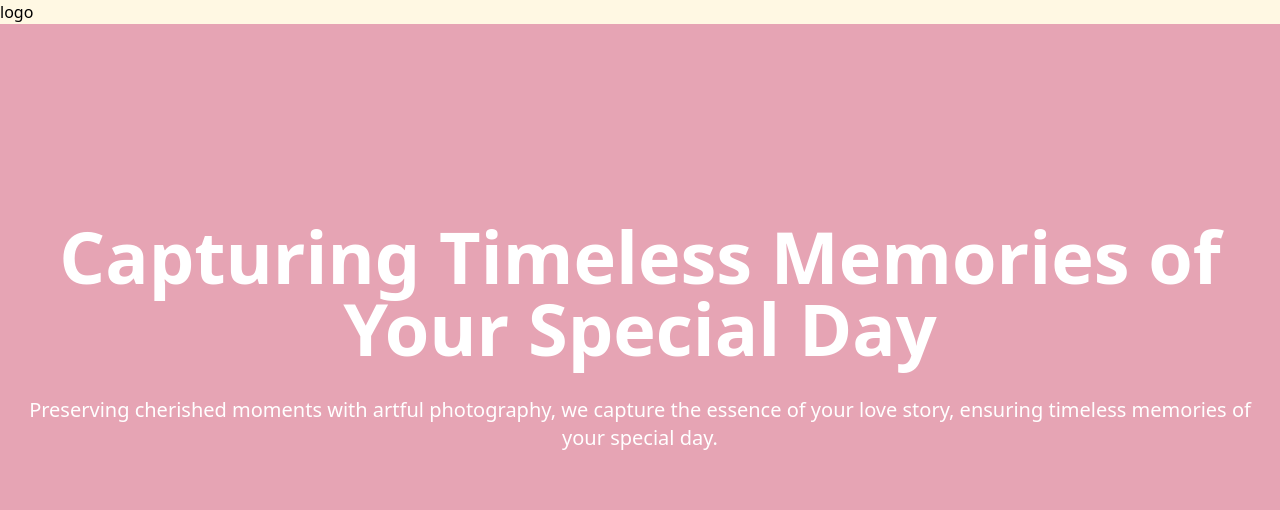
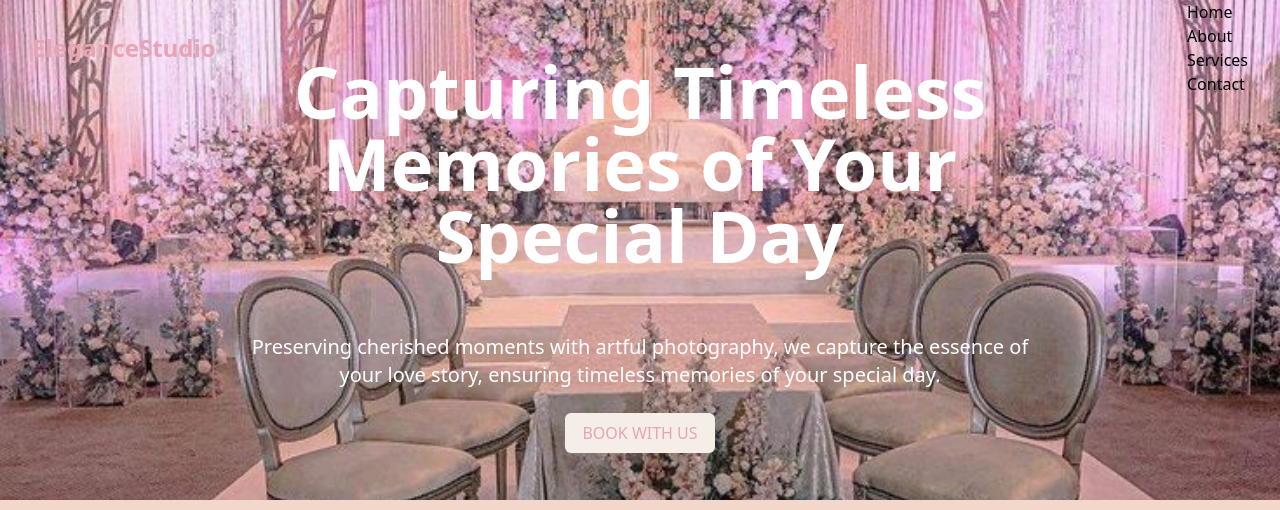
Before and after one commit to amirahyusof/lp-wedding, a React (Create React App) app: page / in a window 1280 px wide. Shown: the top 510 px of the page. Built offline with nearby package versions, Linux system fonts and the light colour scheme.

Commit message:
commit changes

```diff
--- a/src/components/About.jsx
+++ b/src/components/About.jsx
@@ -6,9 +6,9 @@ function About(){
     return (
         <div className="w-full bg-[#F3D7CA] py-16 px-4"  id="about">
             <h2 className="text-2xl font-bold py-2 md:text-4xl sm:text-3xl">Crafting Timeless Memories: Your Story Behind the Lens</h2>
-            <div className="max-w-[1240px] mx-auto px-2 grid grid-cols-2 grid-rows-1" >
-            <img className="w-[400px] mx-auto my-4" src={aboutImage01} alt="/" />
-            <img className="w-[350px] lg:[550px] mx-auto my-4" src={aboutImage02} alt="/" />
+            <div className="max-w-[1240px] mx-auto px-2 grid grid-cols-2 grid-rows-1 gap-4" >
+            <img className="w-[400px] mx-auto my-4 rounded-3xl" src={aboutImage01} alt="/" />
+            <img className="w-[350px] lg:w-[450px] lg:h-[270px] lg:ml-[20px] mx-auto my-4 rounded-3xl" src={aboutImage02} alt="/" />
             </div>
 
 
--- a/src/components/Booking.jsx
+++ b/src/components/Booking.jsx
@@ -15,7 +15,7 @@ function Booking(){
                       <input className="p-3 w-full rounded-md border-solid border-2" type="date" placeholder="Wedding Date" />
                       <input className="p-3 w-full rounded-md border-solid border-2" type="text" placeholder="Wedding Place" />
 
-                      <button className="w-[150px] bg-[#E6A4B4] rounded-md font-medium mx-auto py-3 border-2 shadow-md">Book</button>
+                      <button className="w-[150px] bg-[#E6A4B4] rounded-md font-medium mx-auto py-3 border-2 shadow-md hover:bg-[#e3bcc3]">Book</button>
                     </div>
 
                     <img className="mx-auto lg:w-[500px] rounded-xl" src={bookImage}  alt="/" />
--- a/src/components/Contact.jsx
+++ b/src/components/Contact.jsx
@@ -10,7 +10,7 @@ function Contact(){
                 <div className="py-8 text-center mx-auto">
                     <h3 className="text-2xl text-bold uppercase lg:mt-16">Love our work?</h3>
                     <p className="py-4 lg:py-0 font-medium">Find out if we're available for you date and get all questions answered.</p>
-                    <button className="w-[150px] bg-[#F5EEE6] text-l uppercase text-[#E6A4B4] rounded-md my-4 py-2">Contact me</button>
+                    <button className="w-[150px] bg-[#F5EEE6] text-l uppercase text-[#E6A4B4] rounded-md my-4 py-2  hover:bg-[#F3D7CA] hover:text-white">Contact Us</button>
                 </div>
             </div>
         </div>
--- a/src/components/Footer.jsx
+++ b/src/components/Footer.jsx
@@ -2,25 +2,38 @@ import React from "react";
 import {
     FaFacebookSquare,
     FaInstagramSquare,
-    FaTwitterSquare
+    FaTwitterSquare,
+    FaPhoneAlt
 
  } from "react-icons/fa";
+ import { MdOutlineEmail } from "react-icons/md";
 
 function Footer(){
     return(
-        <div className="w-full mx-auto py-6 px-4 grid grid-cols-3 gap-6 bg-[#FFF8E3]">
-            <div className="flex justify-between my-7">
+        <div className="w-full mx-auto py-6 px-4 bg-[#FFF8E3]">
+            <div className=" grid grid-cols-2 gap-20 my-4 mt-[-5px]">
+                <div className="flex justify-between mt-[30px] mx-[20px] lg:mx-[100px]">
                 <FaFacebookSquare size={35} style={{color: '#E6A4B4'}} />
                 <FaInstagramSquare size={35} style={{color: '#E6A4B4'}} />
                 <FaTwitterSquare size={35} style={{color: '#E6A4B4'}} />
+                </div>
+
+
+                <div className="flex flex-col ml-[20px] lg:ml-[20%]">
+                    <div className="text-center mt-[10px]">
+                        <MdOutlineEmail size={30} style={{color: '#E6A4B4'}} />
+                        <p className="mt-[-25px] lg:ml-[-50%]">timelessElegance@studio.com</p>
+                    </div>
+                    <div className="text-center my-4">
+                        <FaPhoneAlt size={25} style={{color: '#E6A4B4'}} />
+                        <p className="mt-[-20px] ml-[-40%] lg:ml-[-70%]">+604-1234567</p>
+                    </div>
+                </div>
+
             </div>
-            <div className="flex justify-between">
-               <p>Email: timelessElegance@studio.com</p>
-               <p>Phone No: +604-1234567 </p>
-               <p>&copy All right reserved</p>
-            </div>
+            <p className="text-center">©All right reserved</p>
+        </div>
 
-        </div>
     )
 }
 
--- a/src/components/Hero.jsx
+++ b/src/components/Hero.jsx
@@ -1,12 +1,19 @@
 import React from "react";
+import heroImage from "../assets/hero.jpg";
 
 
 function Hero(){
+
     return(
-        <div className="bg-cover bg-center text-white" id="home">
-            <div className="max-x-[800px] mt-[-96px] w-full h-screen text-center mx-auto flex flex-col justify-center">
+        <div className="max-w-full bg-cover bg-center text-white"
+        style={{ backgroundImage: `url(${heroImage})` }}
+
+        id="home">
+            <div className="max-w-[800px] mt-[-96px] w-full h-[500px] text-center mx-auto flex flex-col justify-center"
+            >
                 <h1 className="text-4xl font-bold md:text-7xl sm:text-5xl md:py-6">Capturing Timeless Memories of Your Special Day</h1>
-                <p className="text-xl p-2">Preserving cherished moments with artful photography, we capture the essence of your love story, ensuring timeless memories of your special day.</p>
+                <p className="text-xl p-2 mt-[30px]">Preserving cherished moments with artful photography, we capture the essence of your love story, ensuring timeless memories of your special day.</p>
+                <button className="w-[150px] bg-[#F5EEE6] text-l uppercase text-[#E6A4B4] rounded-md my-4 py-2 mx-auto hover:bg-[#F3D7CA] hover:text-white">Book with us</button>
             </div>
         </div>
     )
--- a/src/components/Navbar.jsx
+++ b/src/components/Navbar.jsx
@@ -2,8 +2,22 @@ import React from "react";
 
 function Navbar(){
     return(
-        <div className="w-full bg-[#FFF8E3]">
-            <h2>logo</h2>
+        <div className="flex justify-between items-center max-w-[1240px] h-24 bg-[#FFF8E3] mx-auto px-3">
+            <h2 className="w-full font-bold text-2xl text-[#E6A4B4]">EleganceStudio</h2>
+            <ul>
+                <li>
+                    <a href="#home">Home</a>
+                </li>
+                <li>
+                    <a href="#about">About</a>
+                </li>
+                <li>
+                    <a href="#services">Services</a>
+                </li>
+                <li>
+                    <a href="#contact">Contact</a>
+                </li>
+            </ul>
 
         </div>
     )
```
Also changed, not shown: src/assets/hero.jpg (renamed from src/assets/hero-section.jpg).
